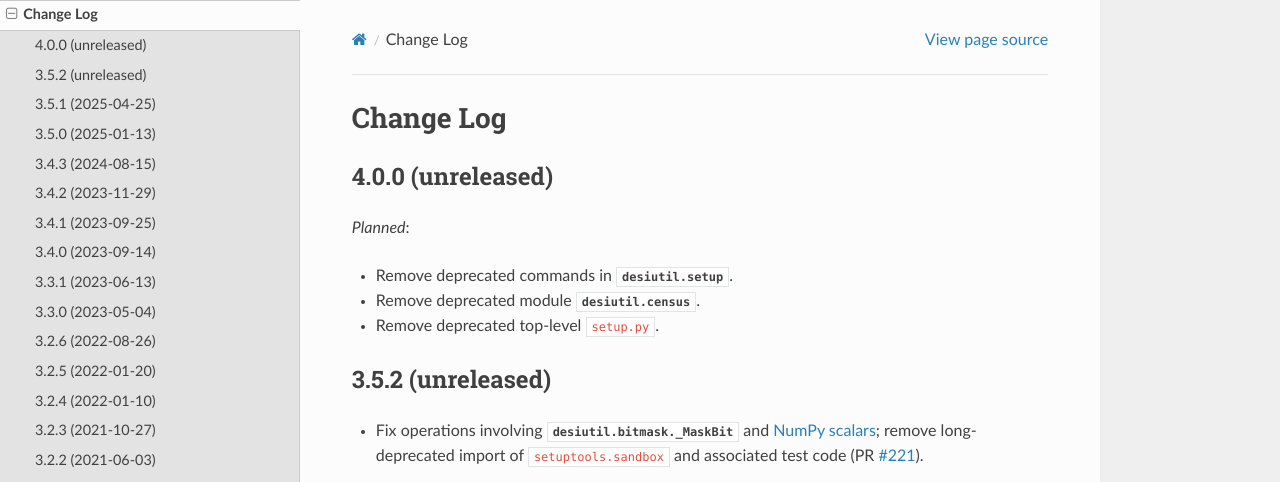
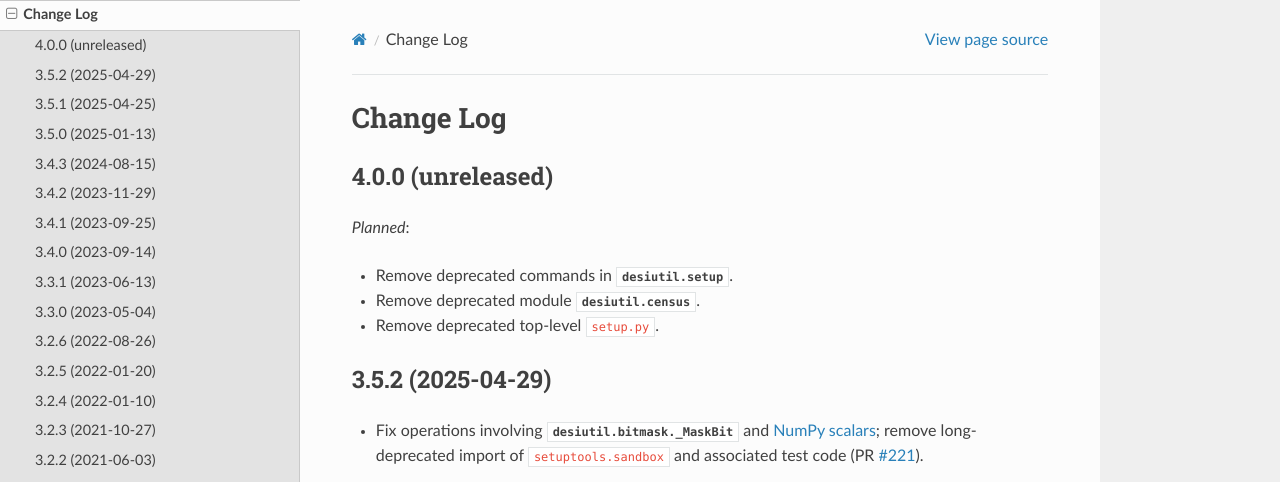
Before and after one commit to desihub/desiutil, a Sphinx documentation site: the page built from doc/changes.rst, in a window 1280 px wide and 900 px high. Shown: the top 482 px of the window. Built offline with Sphinx 7.4.7 and the Read the Docs theme 3.1.0, drawn with Linux system fonts in a browser that asks for light colours.

Commit message:
preparing for next tag

```diff
--- a/doc/changes.rst
+++ b/doc/changes.rst
@@ -11,7 +11,7 @@ Change Log
 * Remove deprecated module :mod:`desiutil.census`.
 * Remove deprecated top-level ``setup.py``.
 
-3.5.2 (unreleased)
+3.5.2 (2025-04-29)
 ------------------
 
 * Fix operations involving :class:`desiutil.bitmask._MaskBit` and `NumPy scalars`_;
--- a/py/desiutil/_version.py
+++ b/py/desiutil/_version.py
@@ -1 +1 @@
-__version__ = '3.5.2.dev1171'
+__version__ = '3.5.2'
```
